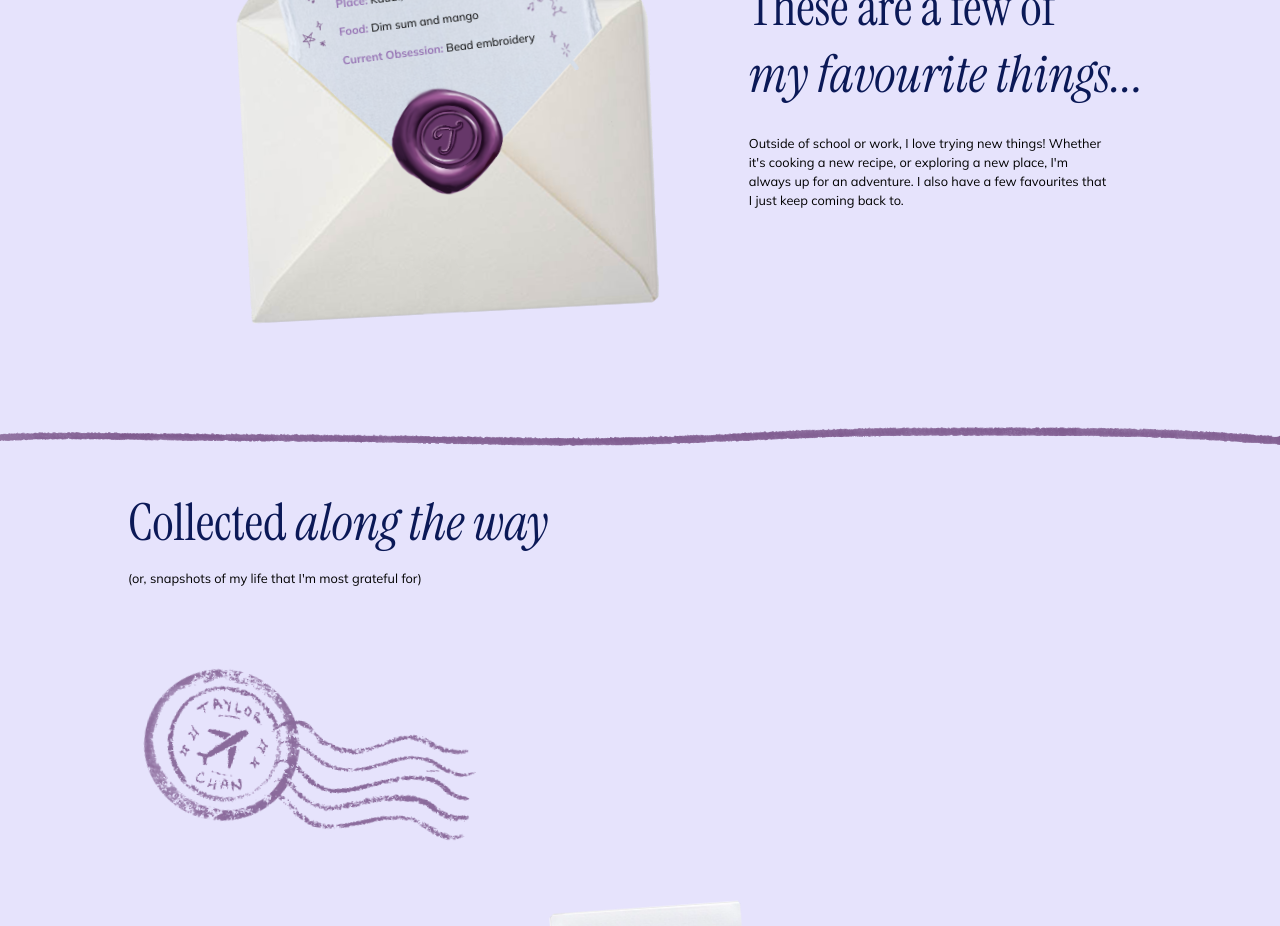
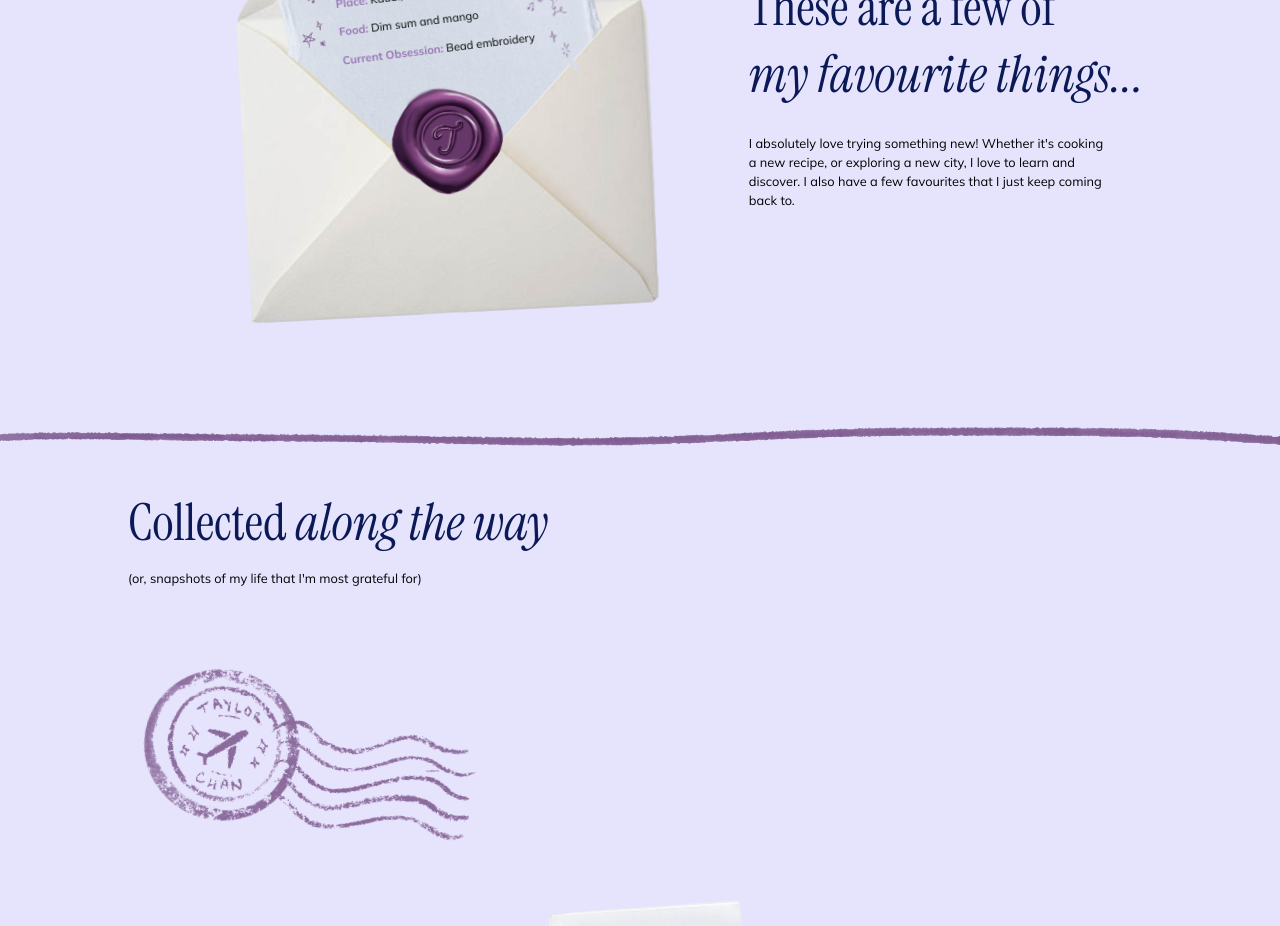
Before and after one commit to taylorchan20/taylor-site, a React (Create React App) app: page /about in a window 1280 px wide. Shown: the part 1160-2086 px from the top of the page. Built offline with nearby package versions, Linux system fonts and the light colour scheme; a web font is replaced by a local one.

Commit message:
wording change

```diff
--- a/src/components/About-Favourites.jsx
+++ b/src/components/About-Favourites.jsx
@@ -49,7 +49,7 @@ useEffect(() => {
             </div>
             <div className="favourites-text" ref={textRef}>
                 <h2 className="favourites-title">These are a few of <br /><span className="italic1">my favourite things...</span></h2>
-                <p className="favourites-subtitle">Outside of school or work, I love trying new things! Whether it's cooking a new recipe, or exploring a new place, I'm always up for an adventure.
+                <p className="favourites-subtitle">I absolutely love trying something new! Whether it's cooking a new recipe, or exploring a new city, I love to learn and discover.
                     I also have a few favourites that I just keep coming back to.
                 </p>
             </div>
```
